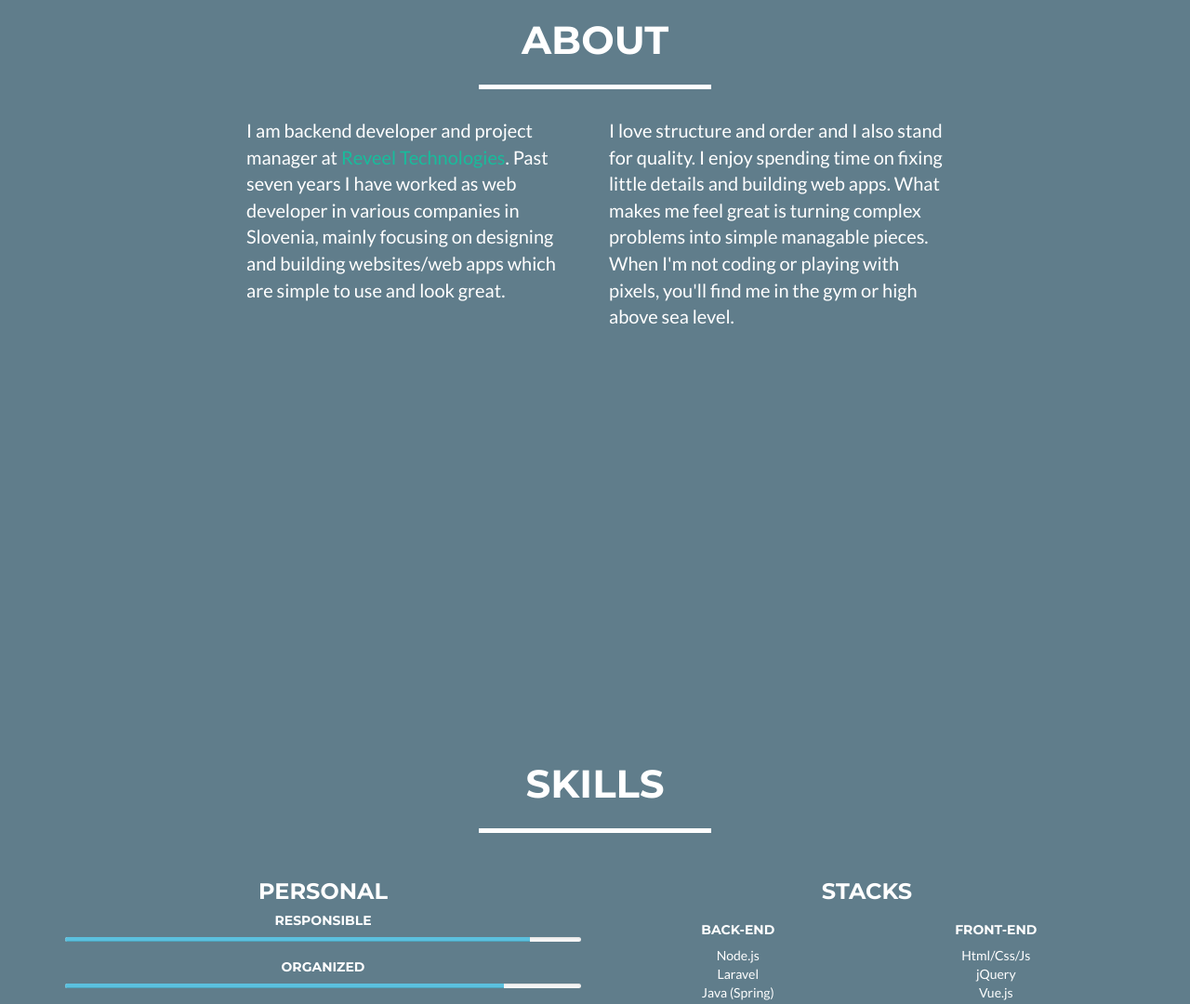
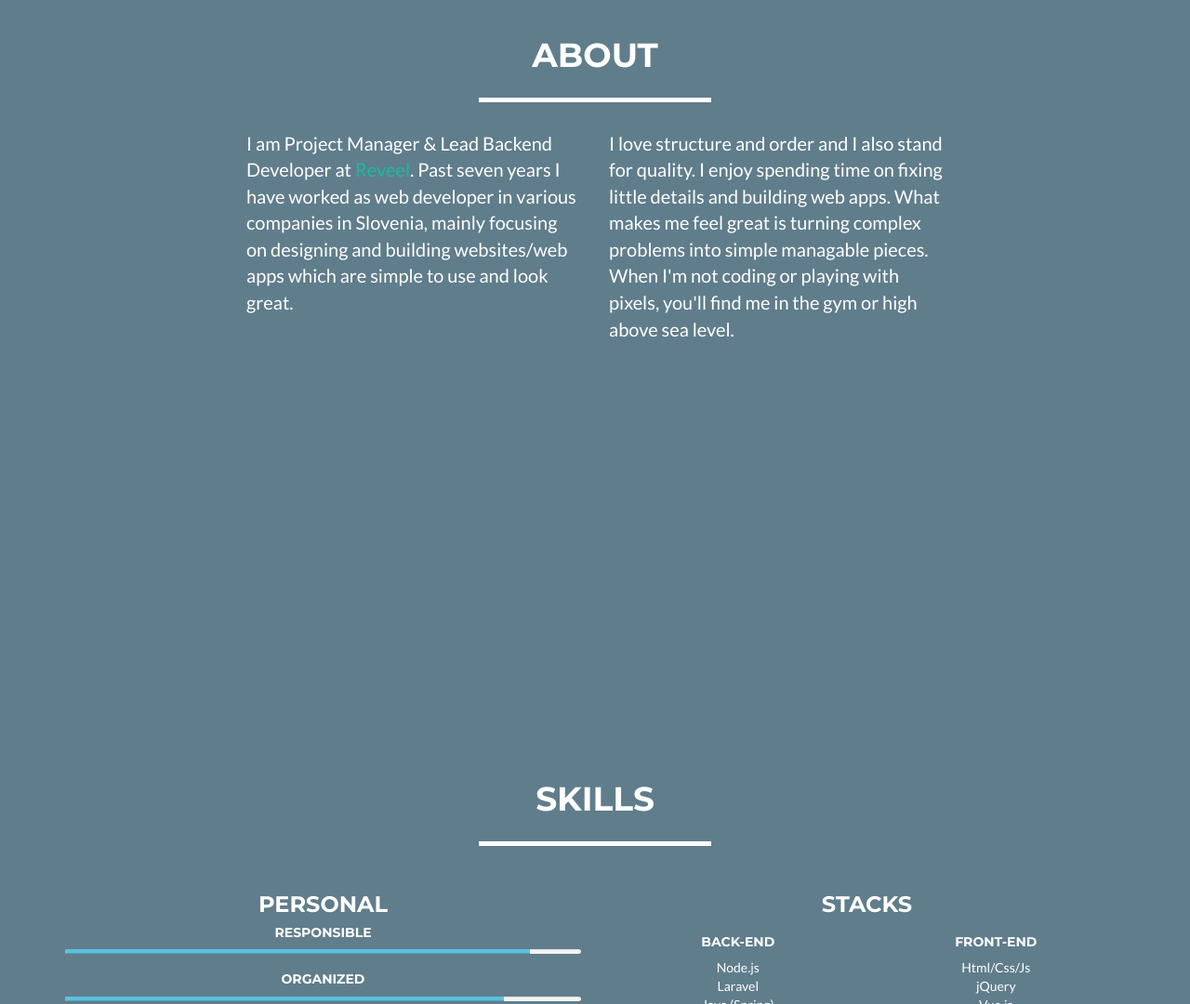
Before and after one commit to mitjarogl/website, a website: page index.html in a window 1280 px wide. Shown: the part 880-1960 px from the top of the page at 93% size. Drawn offline with nearby package versions, Linux system fonts and the light colour scheme.

Commit message:
Fixes copy

```diff
--- a/index.html
+++ b/index.html
@@ -6,15 +6,15 @@
     <meta charset="utf-8">
    <meta http-equiv="X-UA-Compatible" content="IE=edge">
    <meta name="viewport" content="width=device-width, initial-scale=1">
-   <meta name="description" content="Backend developer and project manager at Reveel Technologies, Sport Enthusiast and Adventurer.">
+   <meta name="description" content="Project Manager & Backend Developer at Reveel, Sport Enthusiast and Adventurer.">
    <meta name="keywords" content="mitja, rogl, reveel, web, developer, adventurer, sport enthusiast, personal, portfolio">
    <meta name="author" content="Mitja Rogl">
    <meta name="twitter:card" content="summary">
    <meta name="twitter:title" content="Mitja Rogl">
-   <meta name="twitter:description" content="CBackend developer and project manager at Reveel Technologies, Sport Enthusiast and Adventurer.">
+   <meta name="twitter:description" content="Project Manager & Backend Developer at Reveel, Sport Enthusiast and Adventurer.">
    <meta property="og:type" content="article">
    <meta property="og:title" content="Mitja Rogl">
-   <meta property="og:description" content="Backend developer and project manager at Reveel Technologies, Sport Enthusiast and Adventurer.">
+   <meta property="og:description" content="Project Manager & Backend Developer at Reveel, Sport Enthusiast and Adventurer.">
 
 
     <title>Mitja Rogl</title>
@@ -101,13 +101,13 @@
         <div class="container">
             <div class="row">
                 <div class="col-lg-12 text-center">
-                    <h2>About</h2>
+                    <h1>About</h1>
                     <hr class="star-light">
                 </div>
             </div>
             <div class="row">
                 <div class="col-lg-4 col-lg-offset-2">
-                    <p>I am backend developer and project manager at <a href="https:reveel.it">Reveel Technologies</a>. Past seven years I have worked as web
+                    <p>I am Project Manager & Lead Backend Developer at <a href="https:reveel.it">Reveel</a>. Past seven years I have worked as web
 developer in various companies in Slovenia, mainly focusing on designing and building websites/web apps which are simple to use and look great.
 </p>
                 </div>
@@ -121,7 +121,7 @@ developer in various companies in Slovenia, mainly focusing on designing and bui
       <div class="container">
           <div class="row">
               <div class="col-lg-12 text-center">
-                  <h2>Skills</h2>
+                  <h1>Skills</h1>
                   <hr class="star-light">
               </div>
           </div>
```
